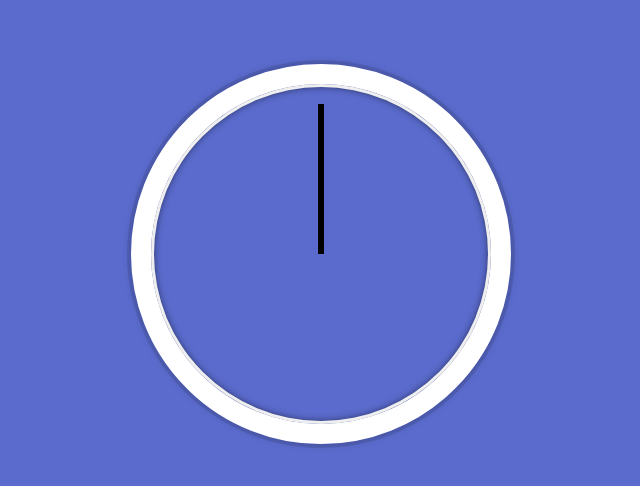
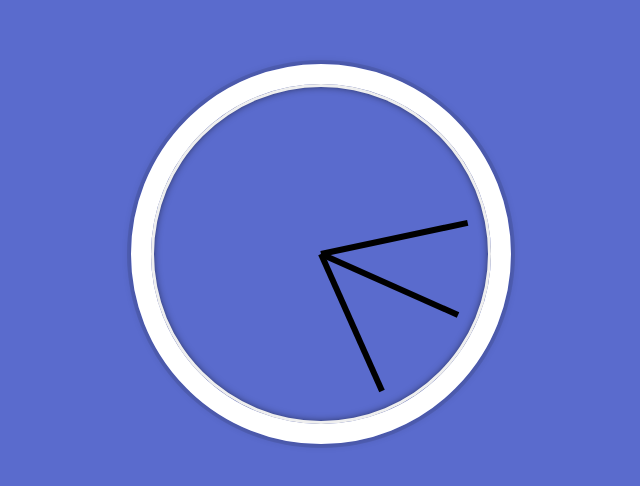
Before and after one commit to damiansk/js30challenge, a plain HTML site: page day2-clock/index.html in a window 1280 px wide. Shown: the part 154-640 px from the top of the page, without its empty margins (319-959 px from the left). Drawn offline with Linux system fonts and the light colour scheme.

Commit message:
Added simple js code to clock - second day complete

```diff
--- a/day2-clock/index.html
+++ b/day2-clock/index.html
@@ -16,5 +16,7 @@
             </div>
         </div>
 
+        <script src="script.js"></script>
+
     </body>
 </html>
--- /dev/null
+++ b/day2-clock/script.js
@@ -0,0 +1,30 @@
+/**
+ * Created by bumpMind on 12/11/2016.
+ */
+'use strict';
+(function () {
+
+    const secondHand = document.querySelector( '.second-hand' );
+    const minHand = document.querySelector( '.min-hand' );
+    const hourHand = document.querySelector( '.hour-hand' );
+
+    function setDate() {
+        const now = new Date();
+        const seconds = now.getSeconds();
+        const minutes = now.getMinutes();
+        const hours = now.getHours();
+
+        const secondDegree = ( ( seconds / 60 ) * 360 ) + 90;
+        const minutesDegree = ( ( minutes / 60 ) * 360 ) + 90;
+        const hoursDegree = ( ( hours / 60 ) * 360 ) + 90;
+
+        secondHand.style.transform = `rotate(${secondDegree}deg)`;
+        minHand.style.transform = `rotate(${minutesDegree}deg)`;
+        hourHand.style.transform = `rotate(${hoursDegree}deg)`;
+
+        console.log( seconds );
+    }
+
+    setInterval( setDate, 1000 );
+
+})();
--- a/day2-clock/style.css
+++ b/day2-clock/style.css
@@ -43,7 +43,7 @@ body {
     position: absolute;
     top: 50%;
     transform-origin: 100%;
-    transform: rotate(90deg);
+    transform: rotate(0deg);
     transition: all .05s;
     transition-timing-function: cubic-bezier(0.1,2.7,0.58,1);
 }
```
